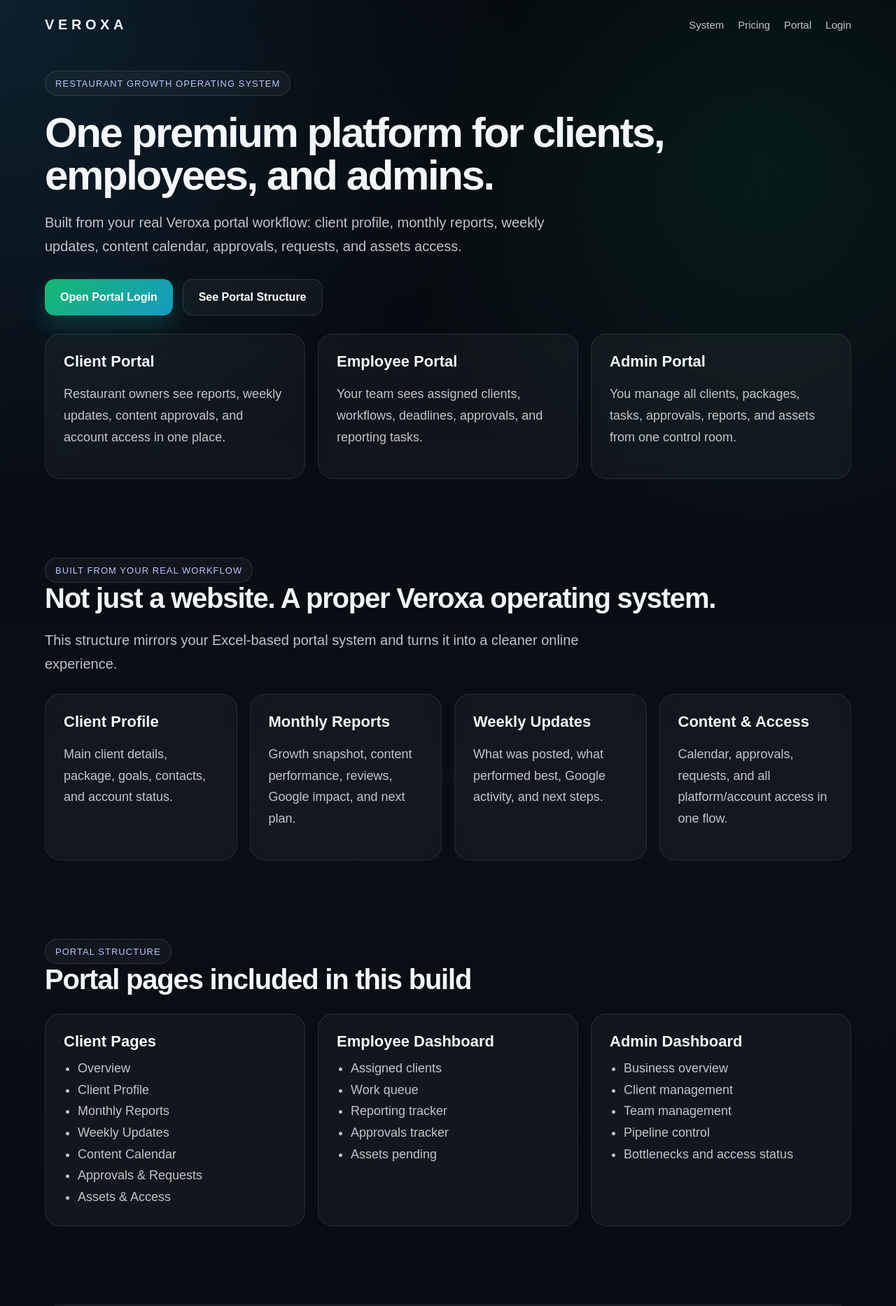
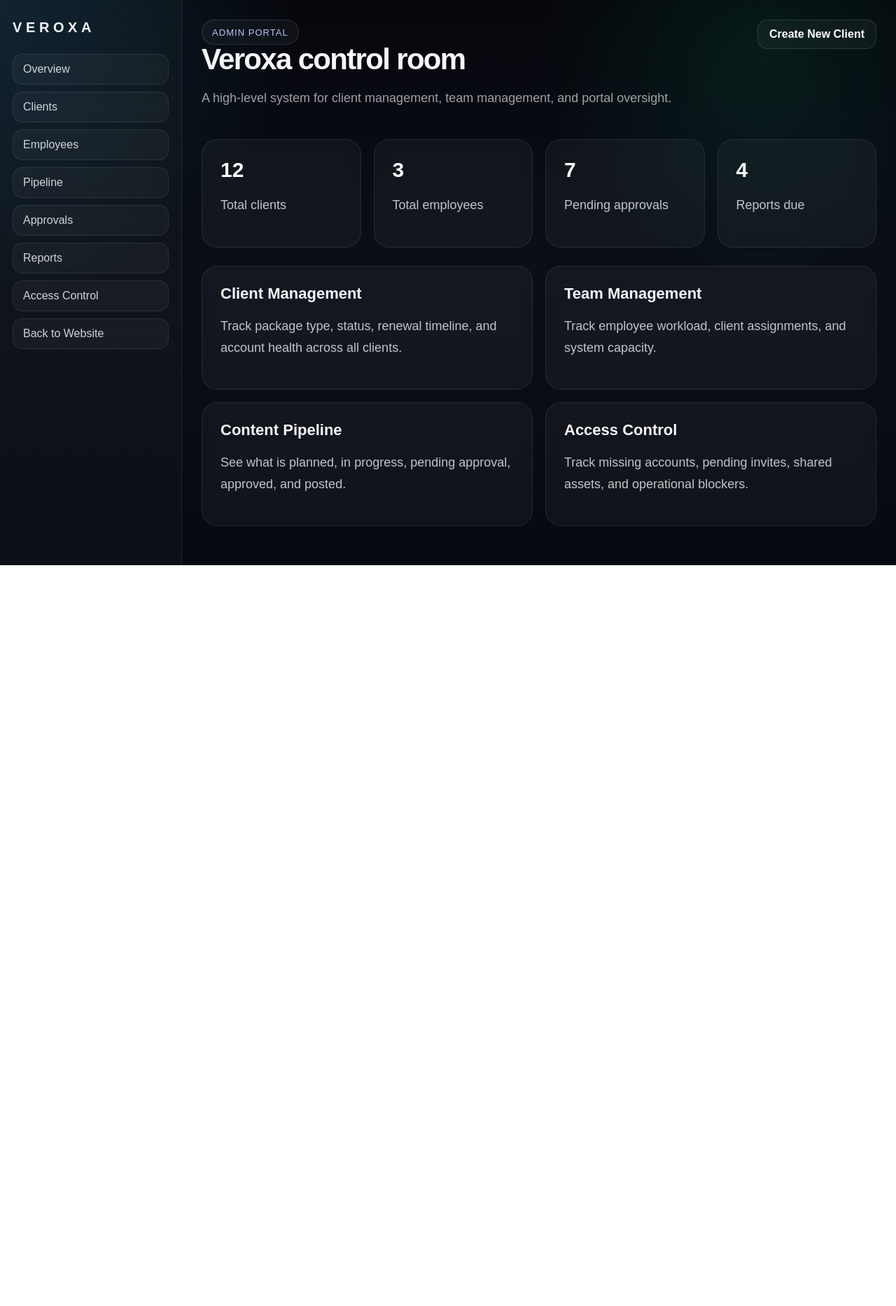
Before and after one commit to fgohar1/veroxa-site, a Next.js app: page / in a window 1280 px wide. Shown: the top 1867 px of the page at 70% size. After the commit the page ends 808 px from the top, so only its background shows below. Built offline with nearby package versions, Linux system fonts and the light colour scheme.

Commit message:
Add files via upload

```diff
--- a/app/page.js
+++ b/app/page.js
@@ -1,106 +1,42 @@
-export default function Home() {
+export default function AdminDashboard() {
   return (
-    <main>
-      <div className="nav">
+    <main className="portal-shell">
+      <aside className="sidebar">
         <div className="brand">VEROXA</div>
-        <div className="nav-links">
-          <a href="#system">System</a>
-          <a href="#pricing">Pricing</a>
-          <a href="#portal">Portal</a>
-          <a href="/login">Login</a>
+        <div className="sidebar-stack">
+          <a className="sidebar-link" href="/admin-dashboard">Overview</a>
+          <a className="sidebar-link" href="#">Clients</a>
+          <a className="sidebar-link" href="#">Employees</a>
+          <a className="sidebar-link" href="#">Pipeline</a>
+          <a className="sidebar-link" href="#">Approvals</a>
+          <a className="sidebar-link" href="#">Reports</a>
+          <a className="sidebar-link" href="#">Access Control</a>
+          <a className="sidebar-link" href="/">Back to Website</a>
         </div>
-      </div>
+      </aside>
 
-      <section className="hero">
-        <div className="container">
-          <div className="badge">Restaurant Growth Operating System</div>
-          <h1>One premium platform for clients, employees, and admins.</h1>
-          <p className="hero-text">
-            Built from your real Veroxa portal workflow: client profile, monthly reports,
-            weekly updates, content calendar, approvals, requests, and assets access.
-          </p>
-          <div className="button-row">
-            <a className="primary-btn" href="/login">Open Portal Login</a>
-            <a className="secondary-btn" href="#portal">See Portal Structure</a>
+      <section className="dashboard">
+        <div className="dashboard-top">
+          <div>
+            <div className="badge">Admin Portal</div>
+            <h1>Veroxa control room</h1>
+            <p className="muted">A high-level system for client management, team management, and portal oversight.</p>
           </div>
+          <a className="small-btn" href="#">Create New Client</a>
+        </div>
 
-          <div className="grid-3">
-            <div className="card"><h3>Client Portal</h3><p>Restaurant owners see reports, weekly updates, content approvals, and account access in one place.</p></div>
-            <div className="card"><h3>Employee Portal</h3><p>Your team sees assigned clients, workflows, deadlines, approvals, and reporting tasks.</p></div>
-            <div className="card"><h3>Admin Portal</h3><p>You manage all clients, packages, tasks, approvals, reports, and assets from one control room.</p></div>
-          </div>
+        <div className="metrics">
+          <div className="metric"><div className="metric-value">12</div><p>Total clients</p></div>
+          <div className="metric"><div className="metric-value">3</div><p>Total employees</p></div>
+          <div className="metric"><div className="metric-value">7</div><p>Pending approvals</p></div>
+          <div className="metric"><div className="metric-value">4</div><p>Reports due</p></div>
         </div>
-      </section>
 
-      <section id="system" className="section">
-        <div className="container">
-          <div className="badge">Built From Your Real Workflow</div>
-          <h2>Not just a website. A proper Veroxa operating system.</h2>
-          <p className="section-lead">
-            This structure mirrors your Excel-based portal system and turns it into a cleaner online experience.
-          </p>
-          <div className="grid-4">
-            <div className="card"><h3>Client Profile</h3><p>Main client details, package, goals, contacts, and account status.</p></div>
-            <div className="card"><h3>Monthly Reports</h3><p>Growth snapshot, content performance, reviews, Google impact, and next plan.</p></div>
-            <div className="card"><h3>Weekly Updates</h3><p>What was posted, what performed best, Google activity, and next steps.</p></div>
-            <div className="card"><h3>Content & Access</h3><p>Calendar, approvals, requests, and all platform/account access in one flow.</p></div>
-          </div>
-        </div>
-      </section>
-
-      <section id="portal" className="section">
-        <div className="container">
-          <div className="badge">Portal Structure</div>
-          <h2>Portal pages included in this build</h2>
-          <div className="grid-3">
-            <div className="panel">
-              <h3>Client Pages</h3>
-              <ul className="list">
-                <li>Overview</li>
-                <li>Client Profile</li>
-                <li>Monthly Reports</li>
-                <li>Weekly Updates</li>
-                <li>Content Calendar</li>
-                <li>Approvals & Requests</li>
-                <li>Assets & Access</li>
-              </ul>
-            </div>
-            <div className="panel">
-              <h3>Employee Dashboard</h3>
-              <ul className="list">
-                <li>Assigned clients</li>
-                <li>Work queue</li>
-                <li>Reporting tracker</li>
-                <li>Approvals tracker</li>
-                <li>Assets pending</li>
-              </ul>
-            </div>
-            <div className="panel">
-              <h3>Admin Dashboard</h3>
-              <ul className="list">
-                <li>Business overview</li>
-                <li>Client management</li>
-                <li>Team management</li>
-                <li>Pipeline control</li>
-                <li>Bottlenecks and access status</li>
-              </ul>
-            </div>
-          </div>
-        </div>
-      </section>
-
-      <section id="pricing" className="section">
-        <div className="container">
-          <div className="panel">
-            <div className="badge">Pricing</div>
-            <h2>Simple pricing. Premium execution.</h2>
-            <div className="grid-4">
-              <div className="card"><h3>3 Months</h3><p>$1200/month</p><p>First month: $800</p></div>
-              <div className="card"><h3>6 Months</h3><p>$1100/month</p><p>First month: $600</p></div>
-              <div className="card"><h3>12 Months</h3><p>$1000/month</p><p>First month: $400</p></div>
-              <div className="card"><h3>No Contract</h3><p>$1500/month</p><p>Ads add-on available</p></div>
-            </div>
-          </div>
+        <div className="grid-2">
+          <div className="panel"><h3>Client Management</h3><p>Track package type, status, renewal timeline, and account health across all clients.</p></div>
+          <div className="panel"><h3>Team Management</h3><p>Track employee workload, client assignments, and system capacity.</p></div>
+          <div className="panel"><h3>Content Pipeline</h3><p>See what is planned, in progress, pending approval, approved, and posted.</p></div>
+          <div className="panel"><h3>Access Control</h3><p>Track missing accounts, pending invites, shared assets, and operational blockers.</p></div>
         </div>
       </section>
     </main>
```
